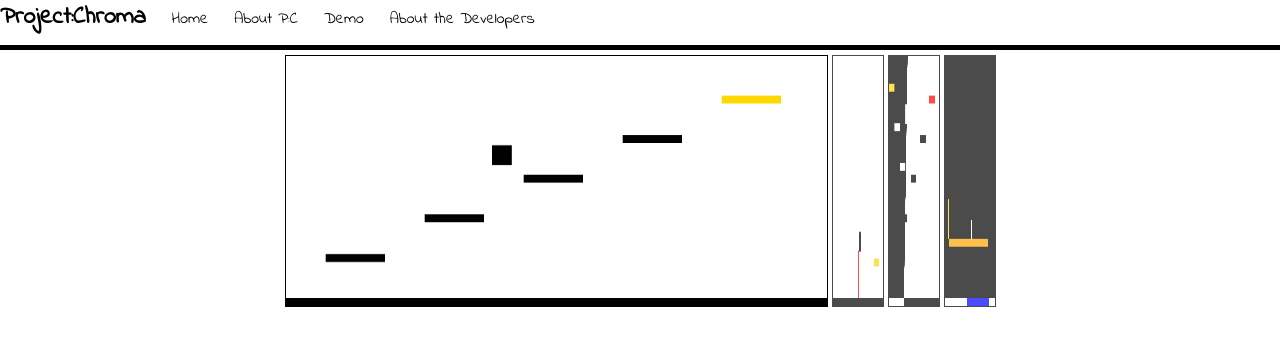
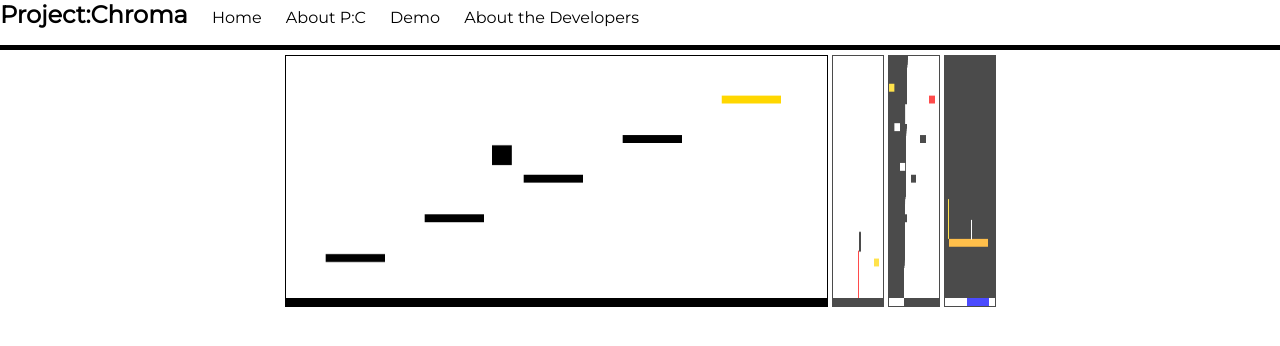
Before and after one commit to ProjectChroma/ProjectChroma.github.io, a Jekyll site: the page built from index.html, in a window 1280 px wide. Shown: the top 346 px of the page. Built offline with Jekyll 4.4.1, drawn with Linux system fonts in a browser that asks for light colours; nearby versions of some CDN libraries.

Commit message:
Clone setup and change font

```diff
--- a/_config.yml
+++ b/_config.yml
@@ -4,8 +4,8 @@
 description: > # this means to ignore newlines until "baseurl:"
   Chroma is a color-based 2D platformer written in Java.
   In addition, it features the ability to be extensively modified through Chromods.
-baseurl: "" # the subpath of your site, e.g. /blog/
-url: "https://ProjectChroma.github.io" # the base hostname & protocol for your site
+baseurl: "/ProjectChroma.github.io" # the subpath of your site, e.g. /blog/
+url: "https://open-sourceress.github.io" # the base hostname & protocol for your site
 twitter_username: chroma_devs
 github_username: ProjectChroma
 source: _pages
--- a/_layouts/page.html
+++ b/_layouts/page.html
@@ -2,19 +2,19 @@
 	<head>
 		<meta charset="UTF-8"/>
 		<title>{% if page.title %}{{ page.title }} - {{ site.title }}{% else %}{{ site.title }}{% endif %}</title>
-		<link rel="stylesheet" type="text/css" href="https://fonts.googleapis.com/css?family=Indie+Flower">
-		<link rel="stylesheet" type="text/css" href="/res/main.css"/>
-		<link rel="stylesheet" type="text/css" href="/res/slideshow.css"/>
+		<link rel="stylesheet" type="text/css" href="https://fonts.googleapis.com/css?family=Indie+Flower|Montserrat">
+		<link rel="stylesheet" type="text/css" href="{{ site.baseurl }}/res/main.css"/>
+		<link rel="stylesheet" type="text/css" href="{{ site.baseurl }}/res/slideshow.css"/>
 		<script type="text/javascript" src="http://code.jquery.com/jquery-1.11.3.min.js"></script>
-		<script type="text/javascript" src="/res/slideshow.js"></script>
+		<script type="text/javascript" src="{{ site.baseurl }}/res/slideshow.js"></script>
 	</head>
 	<body>
 		<nav id="header">
 			<h1>{{ site.title }}</h1>
-			<a href="/">Home</a>
-			<a href="/about">About P:C</a>
-			<a href="/demo">Demo</a>
-			<a href="/devs">About the Developers</a>
+			<a href="{{ site.baseurl }}/">Home</a>
+			<a href="{{ site.baseurl }}/about">About P:C</a>
+			<a href="{{ site.baseurl }}/demo">Demo</a>
+			<a href="{{ site.baseurl }}/devs">About the Developers</a>
 		</nav>
 		{{ content }}
 	</body>
--- a/res/main.css
+++ b/res/main.css
@@ -8,7 +8,7 @@
 	height: 50px;
 
 	background-color: white;
-	font-family: "Indie Flower";
+	font-family: "Montserrat";
 	z-index: 10;
 	border-bottom: 5px solid black;
 	box-sizing: border-box;
```
